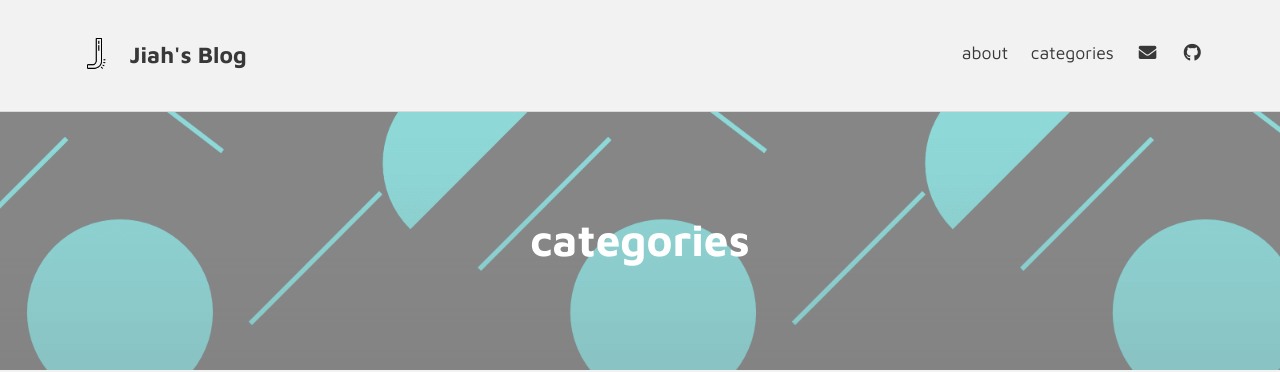
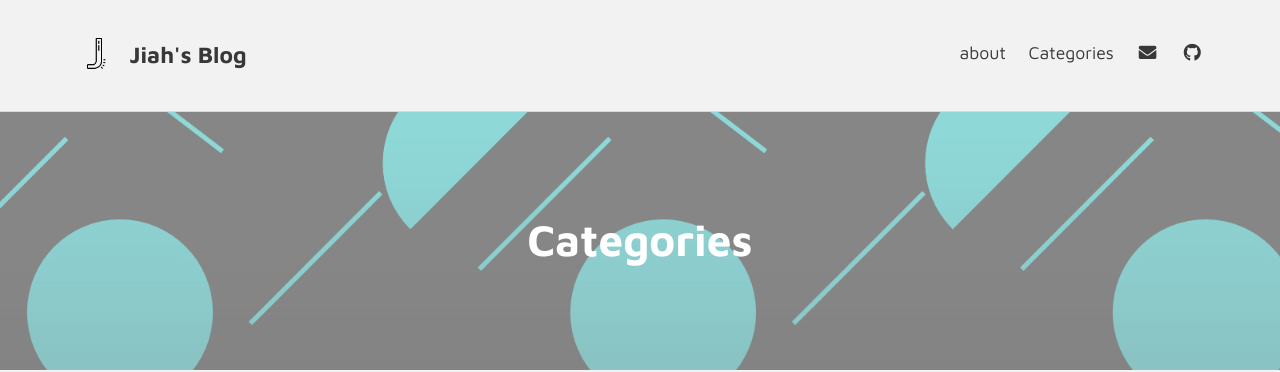
Before and after one commit to jiahnoh97/jiahnoh97.github.io, a Jekyll site: the page built from categories.md, in a window 1280 px wide. Shown: the top 372 px of the page. Built offline with Jekyll 4.4.1, drawn with Linux system fonts in a browser that asks for light colours; nearby versions of some CDN libraries.

```diff
--- a/categories.md
+++ b/categories.md
@@ -1,6 +1,6 @@
 ---
 layout: page
-title: categories
+title: Categories
 permalink: /categories/
 feature-img: "assets/img/sample_feature_img.png"
 ---
```
